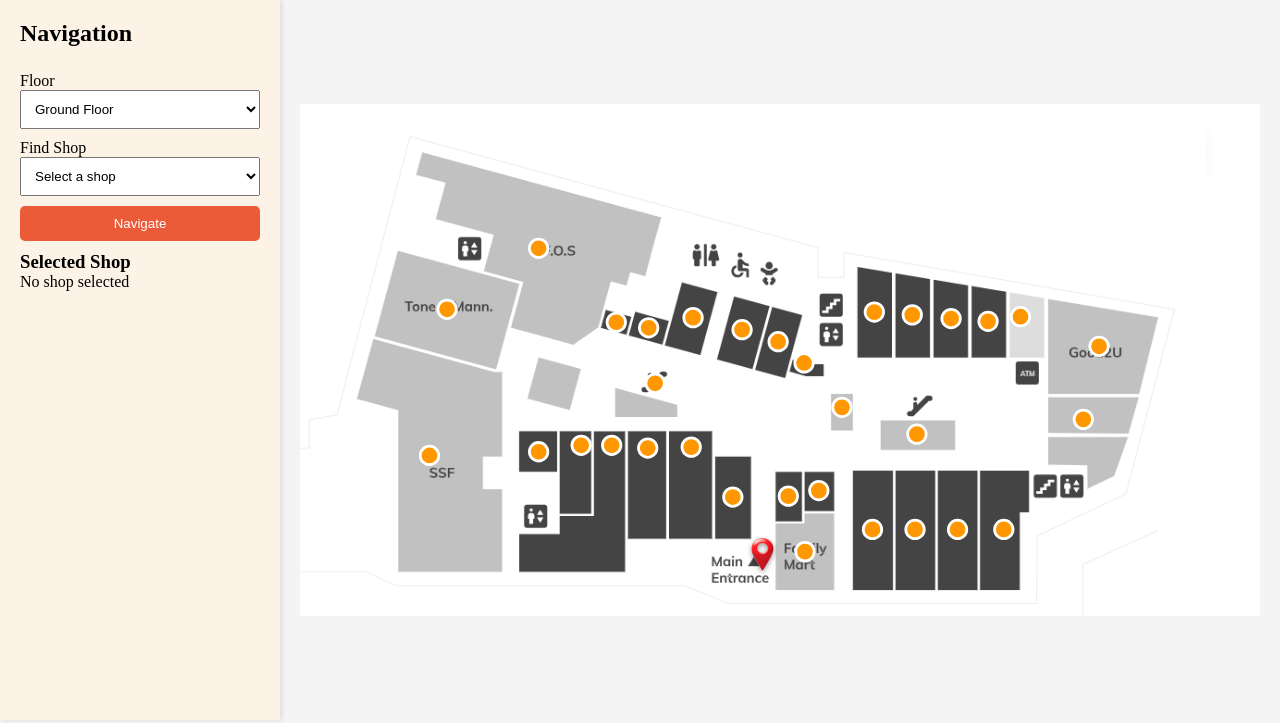
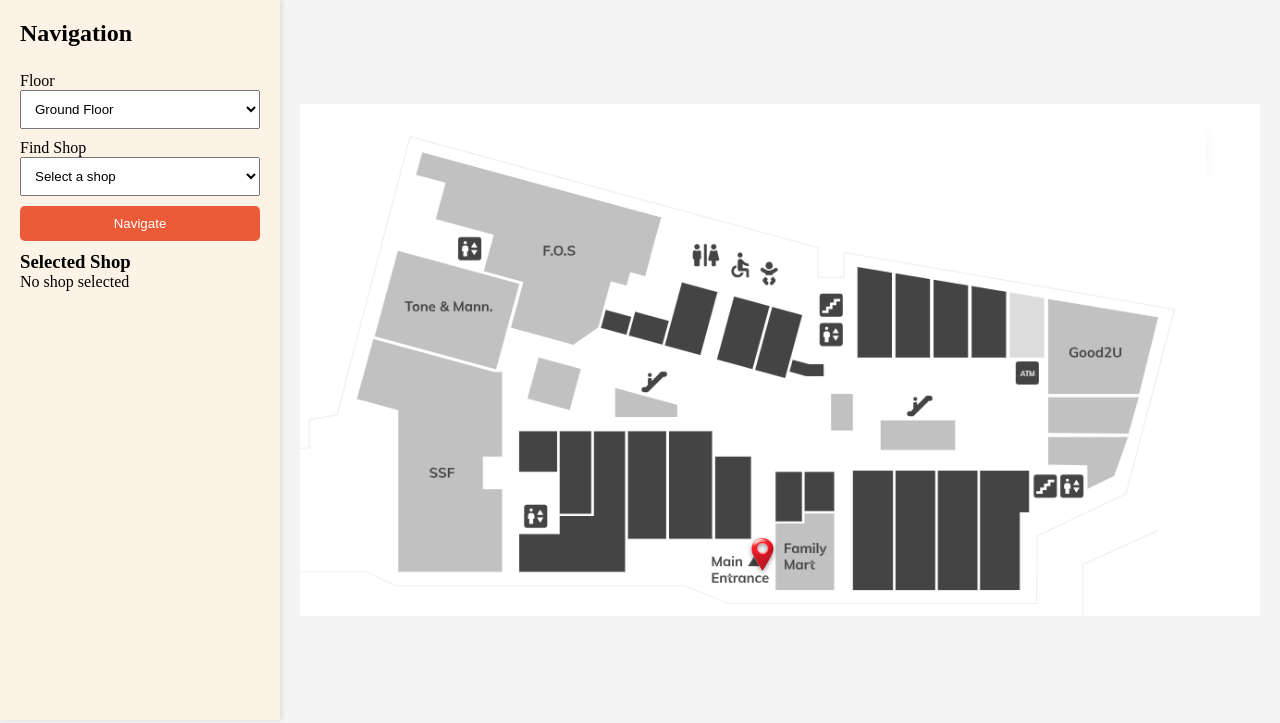
Before and after one commit to alishadaym/P1-Intern-Project, a Flask app: page / in a window 1280 px wide. Shown: the part 77-800 px from the top of the page. Run offline with Flask 3, Linux system fonts and the light colour scheme; data that the repository does not hold is empty.

Commit message:
edit for the shop hotspots & remove orange circle

```diff
--- a/static/css/style.css
+++ b/static/css/style.css
@@ -157,19 +157,26 @@ main {
 
 .shop-hotspot {
     fill: transparent;
+    stroke: transparent;
+    stroke-width: 2;
+
     pointer-events: all;
     cursor: pointer;
-    transition: fill 0.2s ease;
+
+    transition:
+        fill 0.2s ease,
+        stroke 0.2s ease;
 }
 
 .shop-hotspot:hover {
-    fill: rgba(255, 152, 0, 0.20);
+    fill: rgba(255, 152, 0, 0.18);
+    stroke: rgba(255, 152, 0, 0.55);
 }
 
 .shop-hotspot.selected {
-    fill: rgba(255, 152, 0, 0.12);
+    fill: rgba(255, 152, 0, 0.30);
     stroke: #ff9800;
-    stroke-width: 2;
+    stroke-width: 3;
 }
 
 .poi-selected {
--- a/static/js/map.js
+++ b/static/js/map.js
@@ -490,29 +490,29 @@ function createPOIMarker(poiId, poi)
 
 function drawPOIMarkers()
 {
-    const poiGroup = document.getElementById("poi-markers");
+    const poiGroup =
+        document.getElementById("poi-markers");
 
     poiGroup.innerHTML = "";
 
-    Object.entries(mapData.shop_locations).forEach(
-        ([shopId, shop]) =>
-        {
-            createPOIMarker(shopId, shop);
-        }
-    );
+    // DO NOT draw shop orange circles anymore
 
+    // Only draw facilities if needed
     if (mapData.facilities)
     {
         Object.entries(mapData.facilities).forEach(
             ([facilityId, facility]) =>
             {
-                createPOIMarker(facilityId, facility);
+                createPOIMarker(
+                    facilityId,
+                    facility
+                );
             }
         );
     }
 }
 
-// DETAILS OF SHOP POP UP
+// SHOP HOTSPOT
 function drawShopHotspots()
 {
     const hotspotGroup =
@@ -534,28 +534,12 @@ function drawShopHotspots()
                     "rect"
                 );
 
-            hotspot.setAttribute(
-                "x",
-                shop.hotspot.x
-            );
-
-            hotspot.setAttribute(
-                "y",
-                shop.hotspot.y
-            );
-
-            hotspot.setAttribute(
-                "width",
-                shop.hotspot.width
-            );
-
-            hotspot.setAttribute(
-                "height",
-                shop.hotspot.height
-            );
+            hotspot.setAttribute("x", shop.hotspot.x);
+            hotspot.setAttribute("y", shop.hotspot.y);
+            hotspot.setAttribute("width", shop.hotspot.width);
+            hotspot.setAttribute("height", shop.hotspot.height);
 
             hotspot.classList.add("shop-hotspot");
-
             hotspot.dataset.shopId = shopId;
 
             hotspot.addEventListener(
@@ -661,29 +645,24 @@ function updateSelectedShopPanel(shopId, shop)
 // HIGHLIGHT SELECTED SHOP
 function highlightSelectedShop(shopId)
 {
-    // Remove previous highlight
+    // Remove previous selected shop
     document
-        .querySelectorAll(".poi-marker")
-        .forEach(marker =>
+        .querySelectorAll(".shop-hotspot")
+        .forEach(hotspot =>
         {
-            marker.classList.remove(
-                "poi-selected"
-            );
+            hotspot.classList.remove("selected");
         });
 
 
-    // Find selected marker
-    const selectedMarker =
+    // Highlight newly selected shop
+    const selectedHotspot =
         document.querySelector(
-            `.poi-marker[data-poi-id="${shopId}"]`
+            `.shop-hotspot[data-shop-id="${shopId}"]`
         );
 
-
-    if (selectedMarker)
+    if (selectedHotspot)
     {
-        selectedMarker.classList.add(
-            "poi-selected"
-        );
+        selectedHotspot.classList.add("selected");
     }
 }
 
--- a/templates/index.html
+++ b/templates/index.html
@@ -71,7 +71,7 @@
     <script>
         // Set by scanning a location QR code (see app.py's index route);
         // falls back to the main entrance when nothing has been scanned yet.
-        window.START_NODE_ID = {{ (start_node or "node_01") | tojson }};
+        // window.START_NODE_ID = {{ (start_node or "node_01") | tojson }};
     </script>
     <script src="{{ url_for('static', filename='js/map.js' )}}"></script>
 </body>
```
